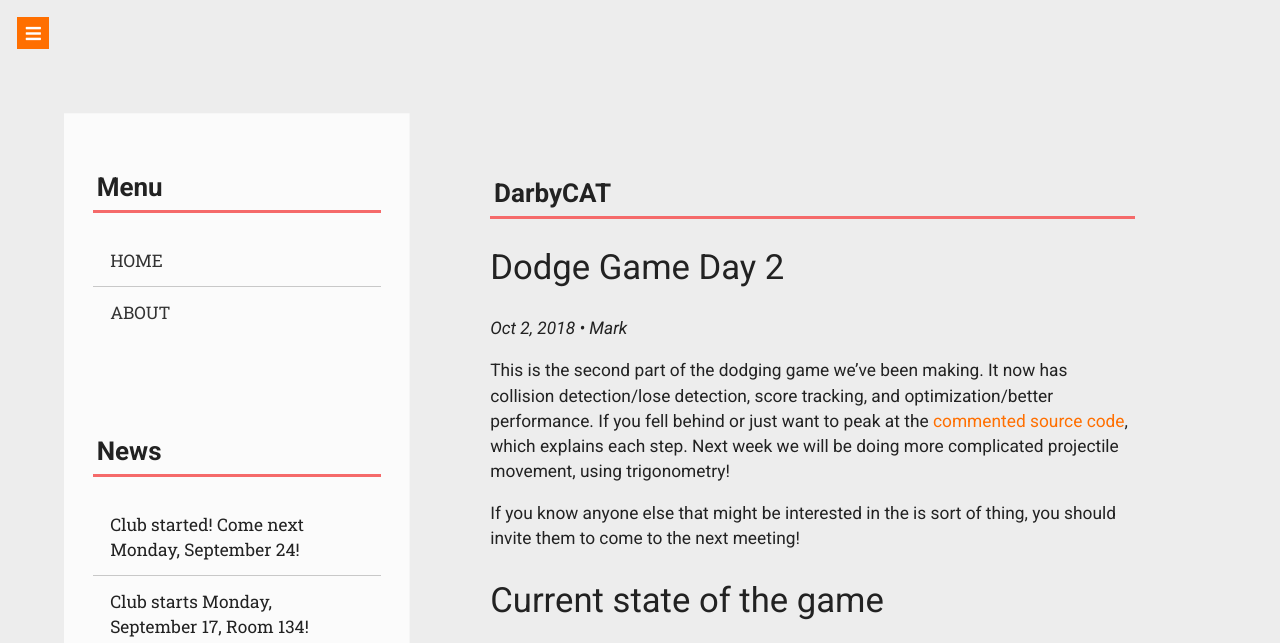
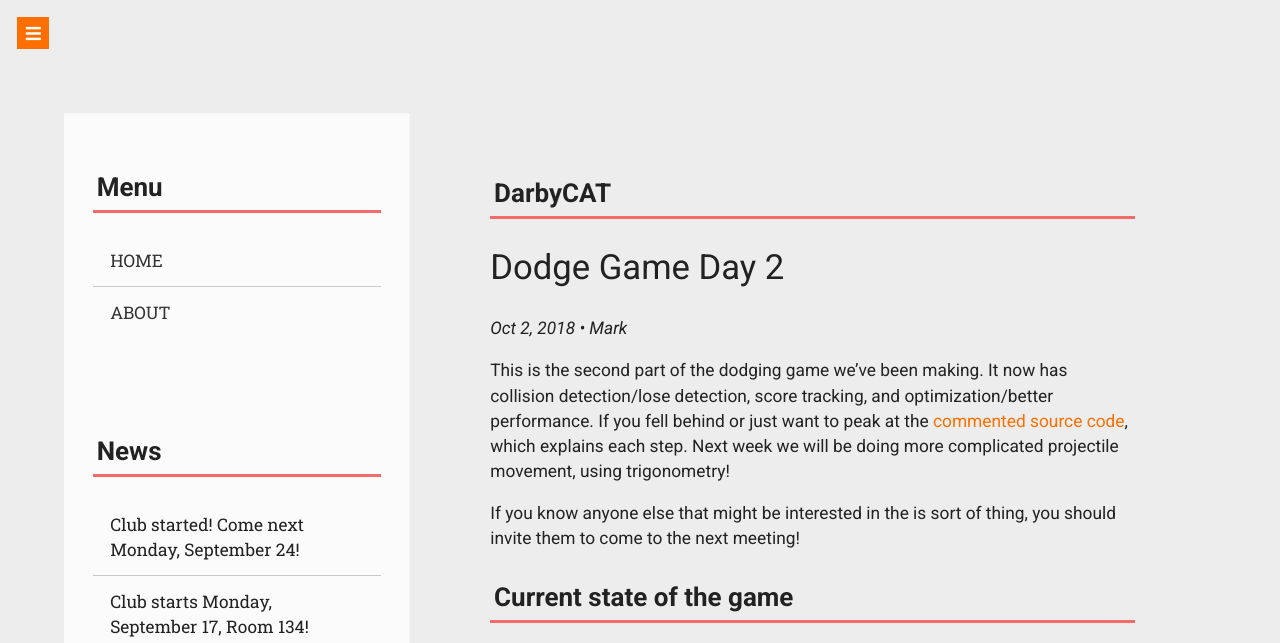
Before and after one commit to Joel4763/darbycat.github.io, a Jekyll site: the page built from _posts/2018-10-01-Dodge-Game-Day-2.markdown, in a window 1280 px wide. Shown: the top 643 px of the page. Built offline with Jekyll 4.4.1, drawn with Linux system fonts in a browser that asks for light colours; nearby versions of some CDN libraries; grey boxes are pictures that could not be loaded.

```diff
--- a/_posts/2018-10-01-Dodge-Game-Day-2.markdown
+++ b/_posts/2018-10-01-Dodge-Game-Day-2.markdown
@@ -10,6 +10,6 @@ This is the second part of the dodging game we've been making. It now has collis
 
 If you know anyone else that might be interested in the is sort of thing, you should invite them to come to the next meeting!
 
-# Current state of the game
+## Current state of the game
 <iframe height="410" width="410" src="https://editor.p5js.org/embed/Bytjerec7"></iframe>
 [Fullscreen version](https://editor.p5js.org/full/Bytjerec7)
```
